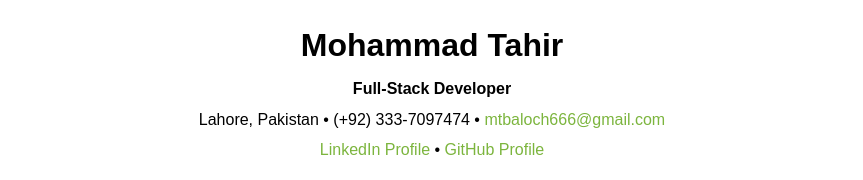
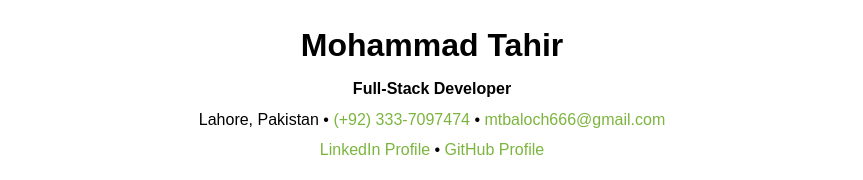
Before and after one commit to mtbaloch/mohammad-thair-baloch, a plain HTML site: page index.html in a window 1280 px wide. Shown: the top 180 px of the page, without its empty margins (208-1071 px from the left). Drawn offline with Linux system fonts and the light colour scheme.

Commit message:
Update index.html

```diff
--- a/index.html
+++ b/index.html
@@ -52,7 +52,7 @@
         <header>
             <h1>Mohammad Tahir</h1>
             <p><strong>Full-Stack Developer</strong></p>
-            <p>Lahore, Pakistan • (+92) 333-7097474 • <a href="mailto:mtbaloch666@gmail.com">mtbaloch666@gmail.com</a></p>
+            <p>Lahore, Pakistan • <a href="tel:923337097474">(+92) 333-7097474</a> • <a href="mailto:mtbaloch666@gmail.com">mtbaloch666@gmail.com</a></p>
             <p><a href="https://www.linkedin.com/in/mohammadtahirbaloch/" target="_blank">LinkedIn Profile</a> • <a href="https://github.com/mtbaloch" target="_blank">GitHub Profile</a></p>
         </header>
         <section>
```
